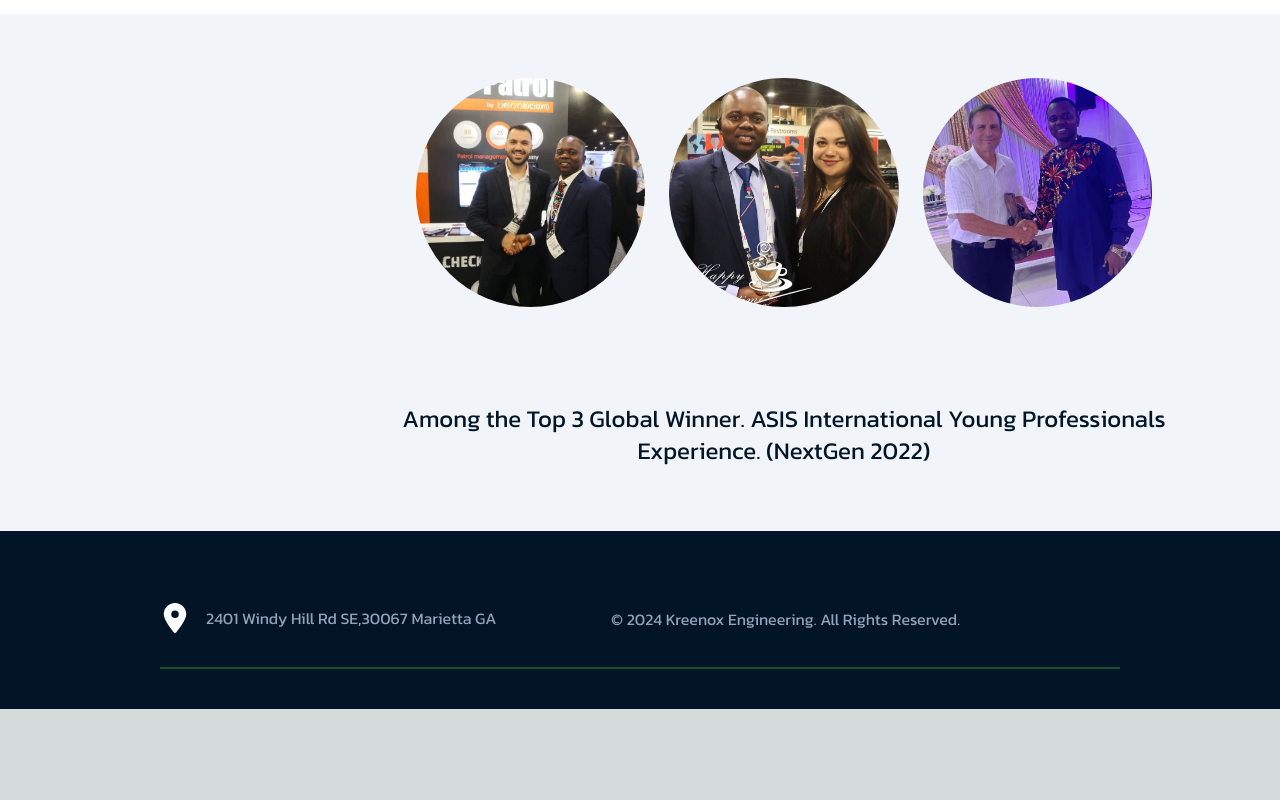
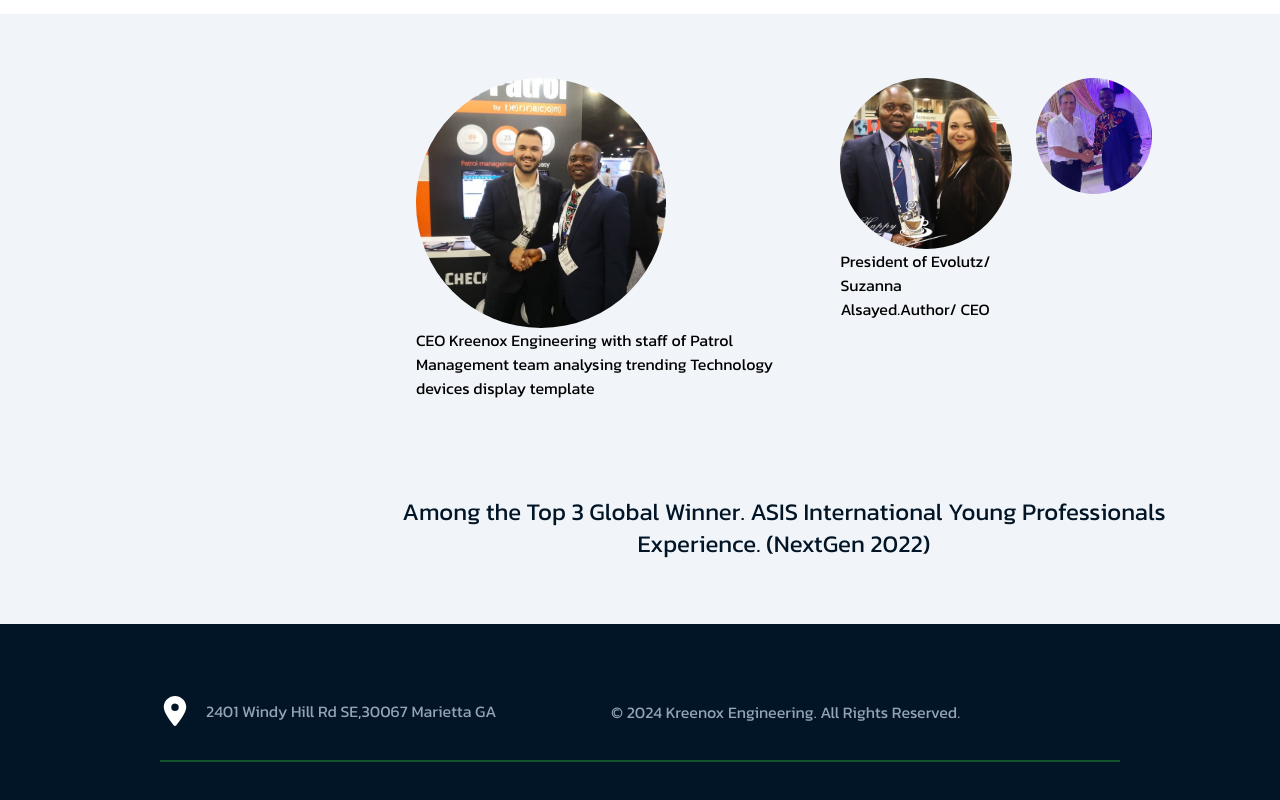
Before and after one commit to Gohskoh0/hello, a Next.js app: page /profile in a window 1280 px wide. Shown: the part 1328-2128 px from the top of the page. Before the commit the page ends 2037 px from the top, so only its background shows below. Built offline with nearby package versions, Linux system fonts and the light colour scheme.

Commit message:
Update page.jsx

```diff
--- a/app/profile/page.jsx
+++ b/app/profile/page.jsx
@@ -68,10 +68,12 @@ export default function CompanyProfile() {
                     <div className="px-16 sm:px-8 flex flex-col md:flex-row gap-8 md:gap-6 pb-16">
                         <div>
                             <Image width={250} height={250} className="rounded-full" src="/uche5.jpg" alt="" />
+                            <p>CEO Kreenox Engineering with staff of Patrol Management team analysing trending Technology devices display template</p>
                         </div>
 
                         <div>
                             <Image width={250} height={250} className="rounded-full" src="/uche 4.jpg" alt="" />
+                            <p>President of Evolutz/ Suzanna Alsayed.Author/ CEO</p>
                         </div>
                         <div>
                             <Image width={250} height={250} className="rounded-full" src="/uche 2.jpg" alt="" />
```
